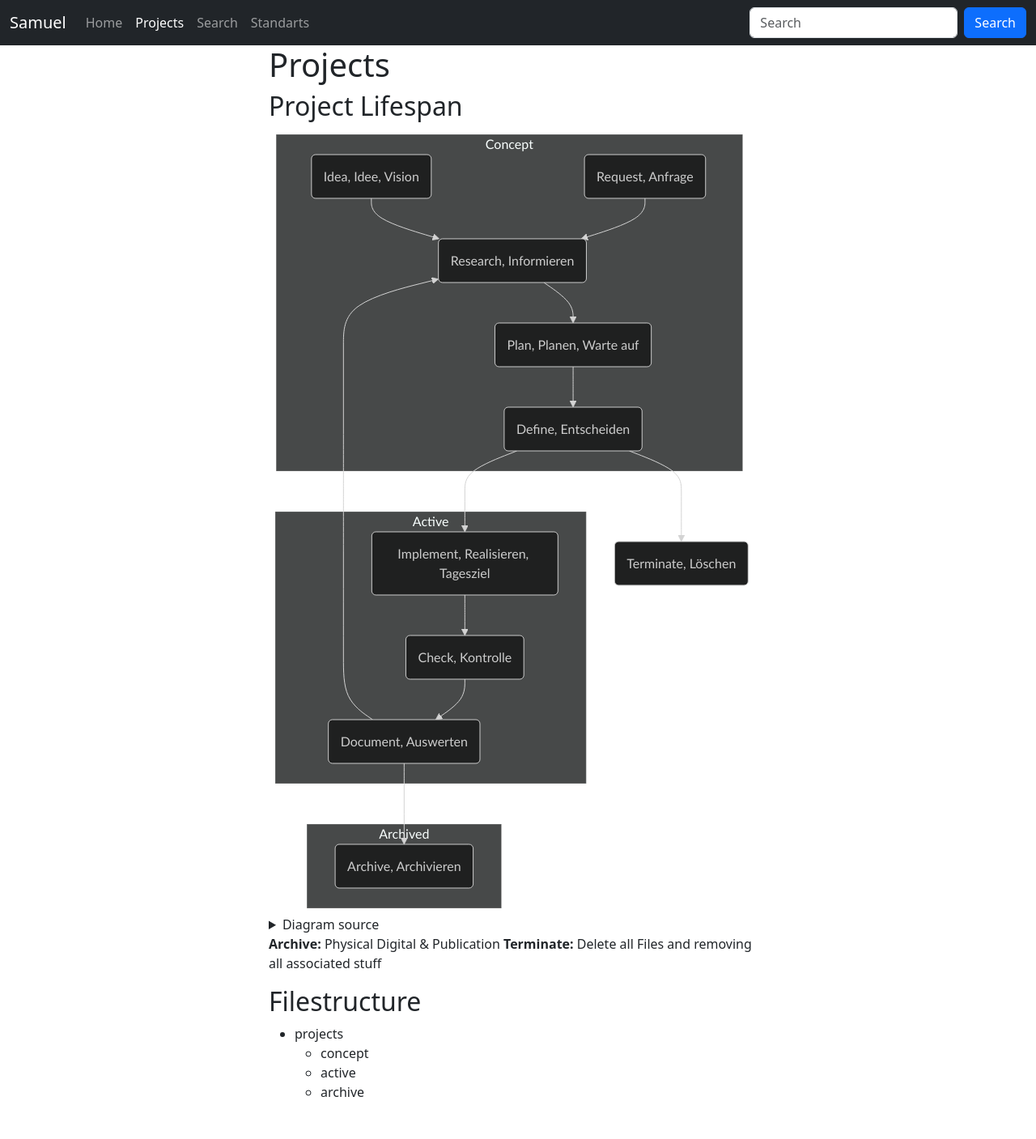
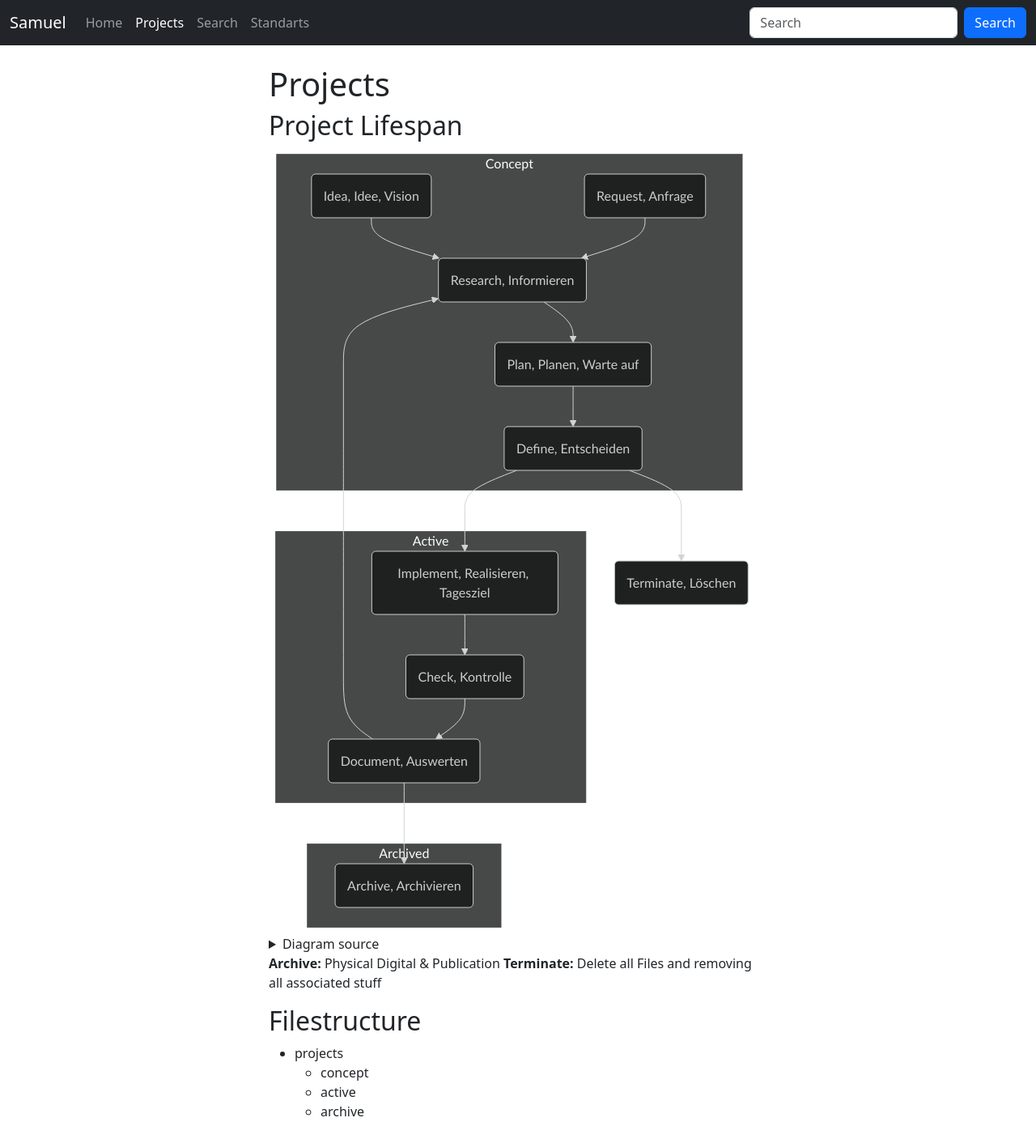
Before and after one commit to Soraxem/website-test, a Jekyll site: the page built from projects/projects.md, in a window 1280 px wide. Shown: the whole page at 81% size. Built offline with Jekyll 4.4.1, drawn with Linux system fonts in a browser that asks for light colours; before the commit the page ends 1383 px from its top, so only the background shows below that.

Commit message:
Update default.html

```diff
--- a/_layouts/default.html
+++ b/_layouts/default.html
@@ -16,7 +16,7 @@
   <div class="container-fluid">
     <div class="row">
       <div class="col-md-2 col-lg-3"></div>
-      <div class="col-md-8 col-lg-6">
+      <div class="col-md-8 col-lg-6 mt-2 mt-md-4">
         {{ content -}}
       </div>
     </div>
```
